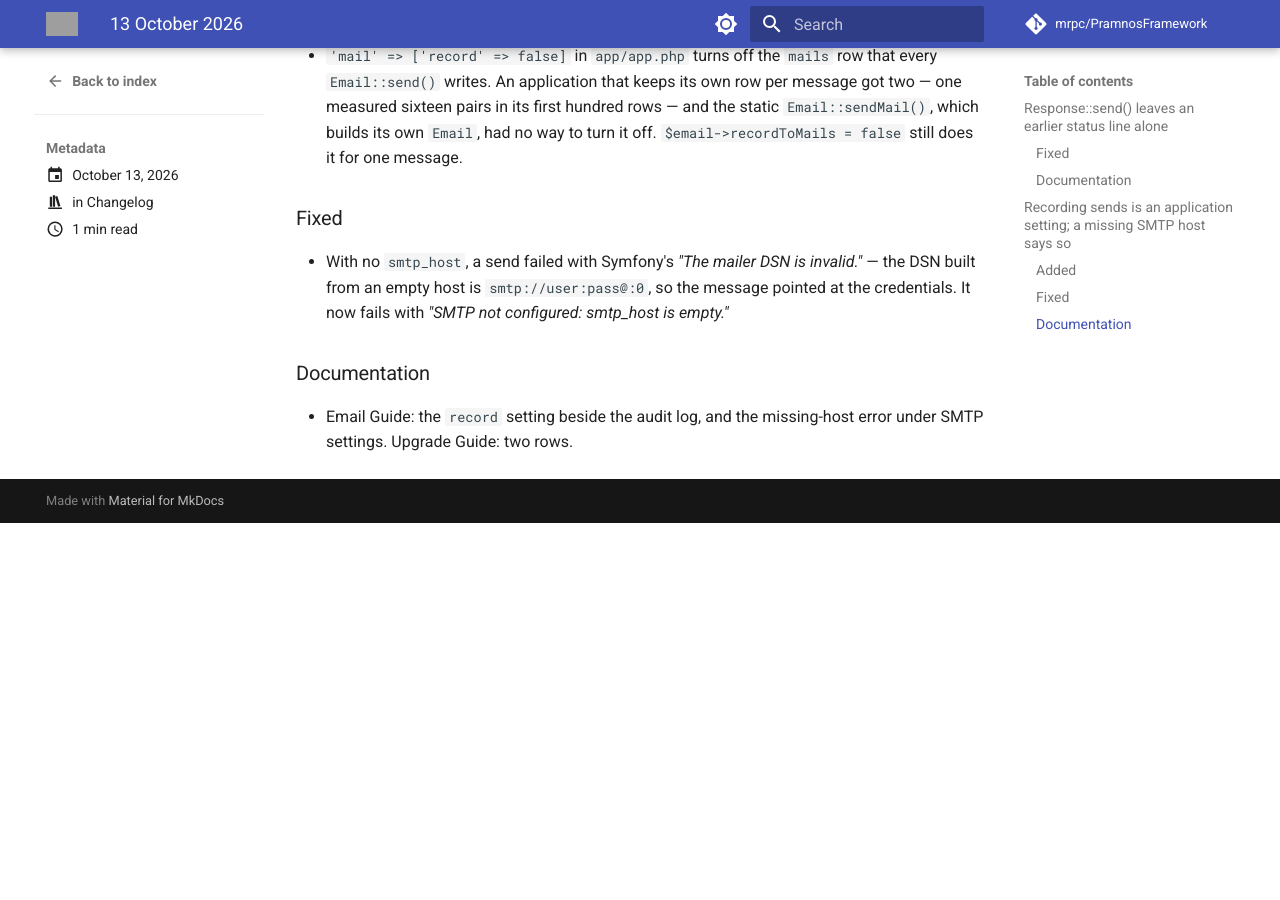
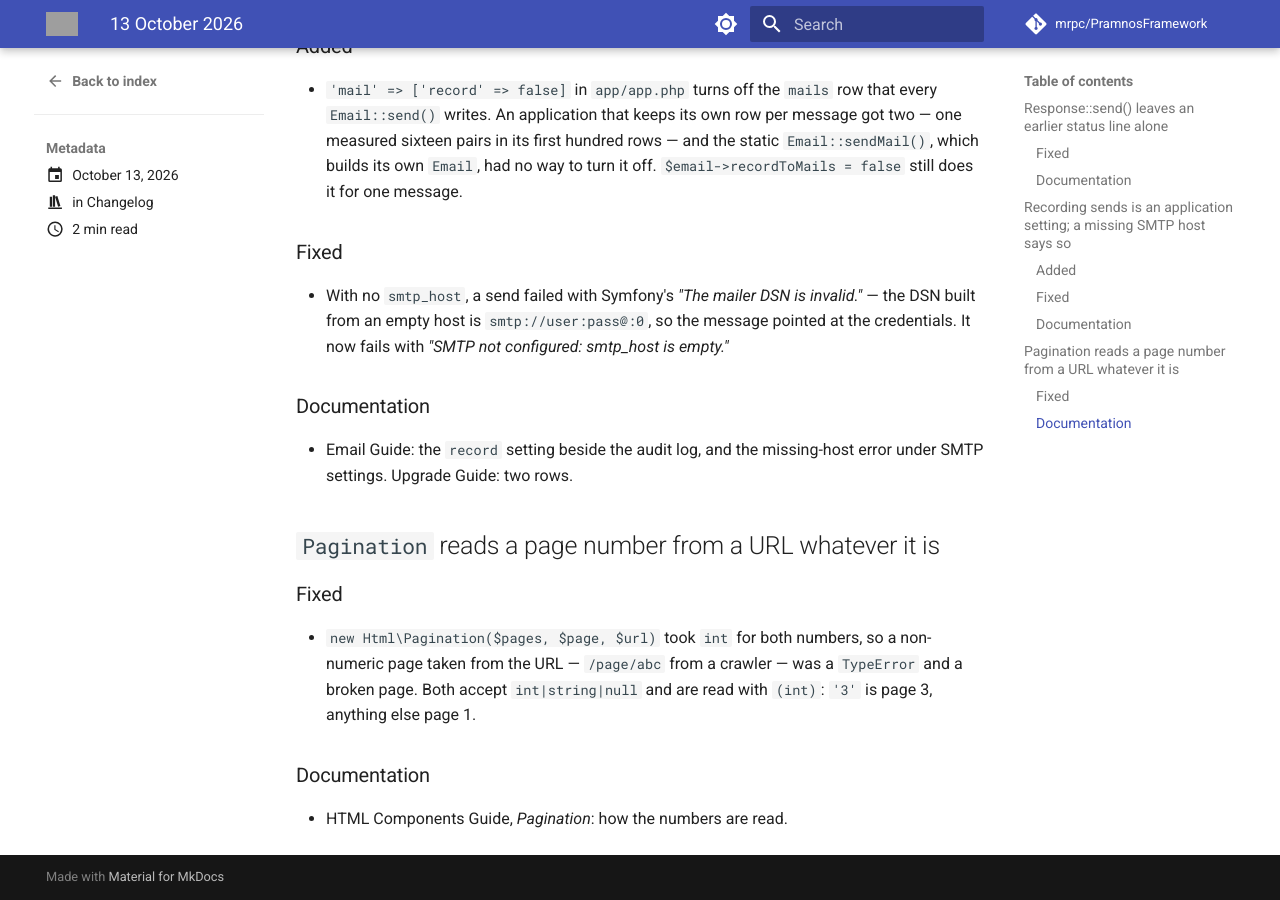
Before and after one commit to mrpc/PramnosFramework, an MkDocs documentation site: the page built from docs/version-history/posts/2026-10-13.md, in a window 1280 px wide and 900 px high, scrolled down 826 px. Built offline with MkDocs 1.6.1 and Material for MkDocs 9.7.7, drawn with Linux system fonts in a browser that asks for light colours; comment, search, counter and statistics services are not loaded; before the commit the page ends 1349 px from its top, so only the background shows below that; some of the changed text lies outside the part shown; grey boxes are pictures that could not be loaded.

Commit message:
fix(html): Pagination reads a page number from a URL whatever it is

```diff
--- a/docs/version-history/posts/2026-10-13.md
+++ b/docs/version-history/posts/2026-10-13.md
@@ -5,10 +5,11 @@ categories: [Changelog]
 
 # 13 October 2026
 
-Two entries today:
+Three entries today:
 
 - `Response::send()` leaves an earlier status line alone
 - Recording sends is an application setting; a missing SMTP host says so
+- `Pagination` reads a page number from a URL whatever it is
 
 <!-- more -->
 
@@ -46,3 +47,15 @@ Two entries today:
 
 - Email Guide: the `record` setting beside the audit log, and the missing-host error under SMTP
   settings. Upgrade Guide: two rows.
+
+## `Pagination` reads a page number from a URL whatever it is
+
+### Fixed
+
+- `new Html\Pagination($pages, $page, $url)` took `int` for both numbers, so a non-numeric page
+  taken from the URL — `/page/abc` from a crawler — was a `TypeError` and a broken page. Both
+  accept `int|string|null` and are read with `(int)`: `'3'` is page 3, anything else page 1.
+
+### Documentation
+
+- HTML Components Guide, *Pagination*: how the numbers are read.
```
Also changed, not shown: docs/Pramnos_Html_Components_Guide.md (+4 -0 lines), 2 other files.
